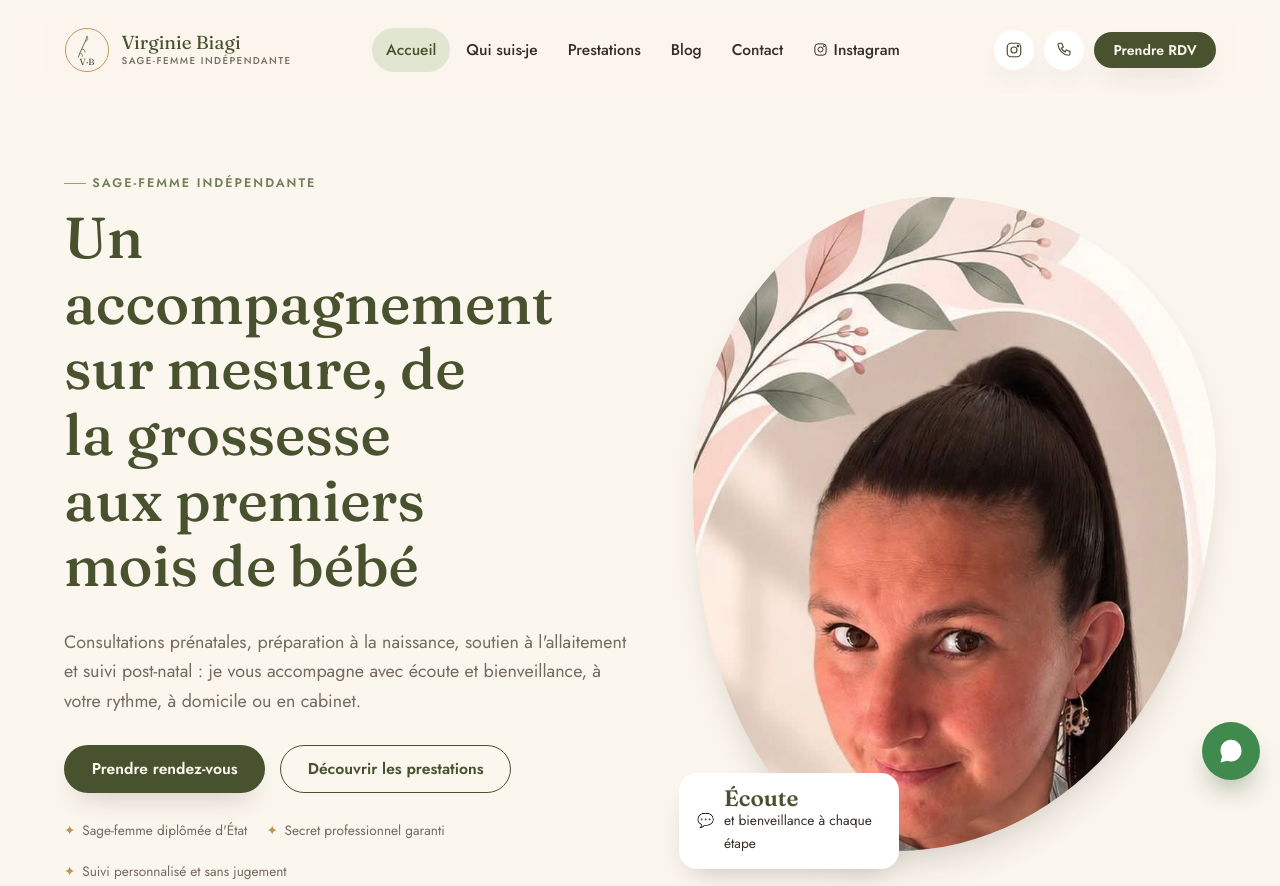
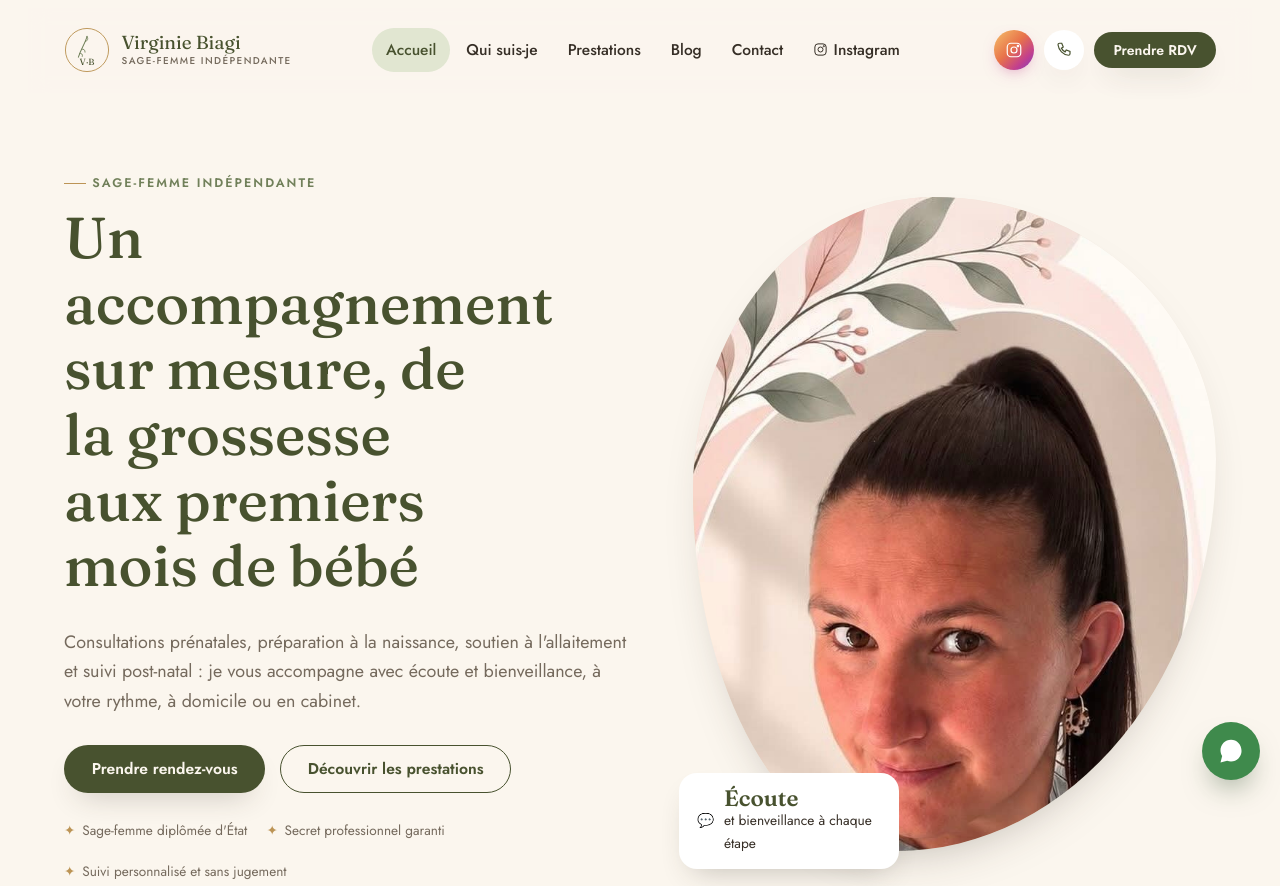
Before and after one commit to biagirodrigue-hash/virginie-sage-femme, an Eleventy site: page src/index.njk in a window 1280 px wide. Shown: the top 886 px of the page. Built offline with nearby package versions, Linux system fonts and the light colour scheme; Eleventy itself is replaced by a stand-in of ours; files that its build step writes are made by us from their sources.

Commit message:
modif insta

```diff
--- a/src/_includes/header.njk
+++ b/src/_includes/header.njk
@@ -22,7 +22,7 @@
       </a>
     </nav>
     <div class="header-actions">
-      <a class="icon-link only-desktop" href="{{ site.instagram }}" target="_blank" rel="noopener" aria-label="Instagram de {{ site.brandName }}">
+      <a class="icon-link icon-link-instagram" href="{{ site.instagram }}" target="_blank" rel="noopener" aria-label="Instagram de {{ site.brandName }}">
         <svg viewBox="0 0 24 24" fill="none" stroke="currentColor" stroke-width="1.6"><rect x="3" y="3" width="18" height="18" rx="5"/><circle cx="12" cy="12" r="4"/><circle cx="17.3" cy="6.7" r="1"/></svg>
       </a>
       <a class="icon-link only-desktop" href="tel:{{ site.phoneHref }}" aria-label="Appeler {{ site.brandName }}">
--- a/src/styles.css
+++ b/src/styles.css
@@ -131,6 +131,11 @@ section{ padding-block: clamp(52px, 8vw, 100px); }
 }
 .icon-link:hover{ transform: translateY(-2px); }
 .icon-link svg{ width: 18px; height: 18px; }
+.icon-link-instagram{
+  background: linear-gradient(135deg,#f5c26b,#e8734a 45%,#c23f8e 75%,#7a3ec2);
+  color:#fff; box-shadow: 0 6px 16px -6px rgba(194,63,142,.55);
+}
+.icon-link-instagram:hover{ transform: translateY(-2px) scale(1.05); }
 
 .nav-toggle{
   display:none; width: 42px; height: 42px; border-radius: 50%; border: 1px solid var(--line);
```
